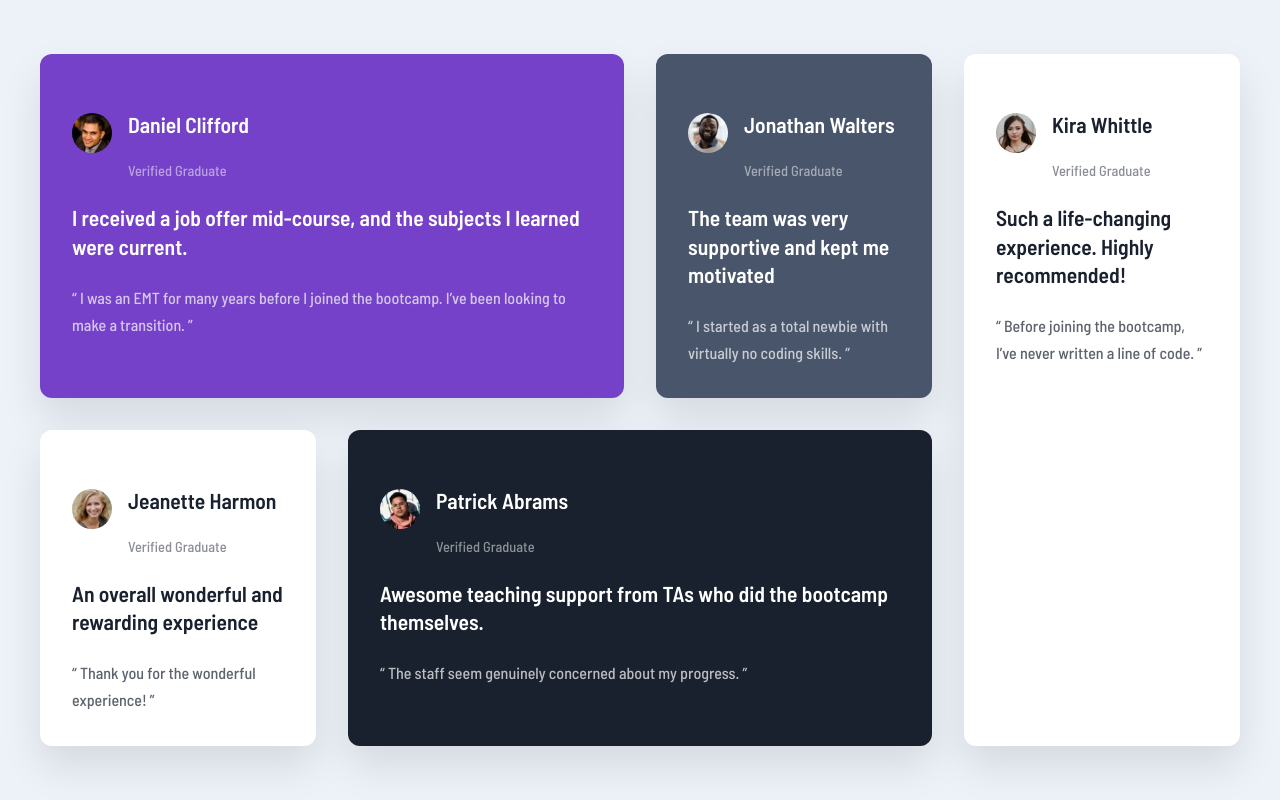
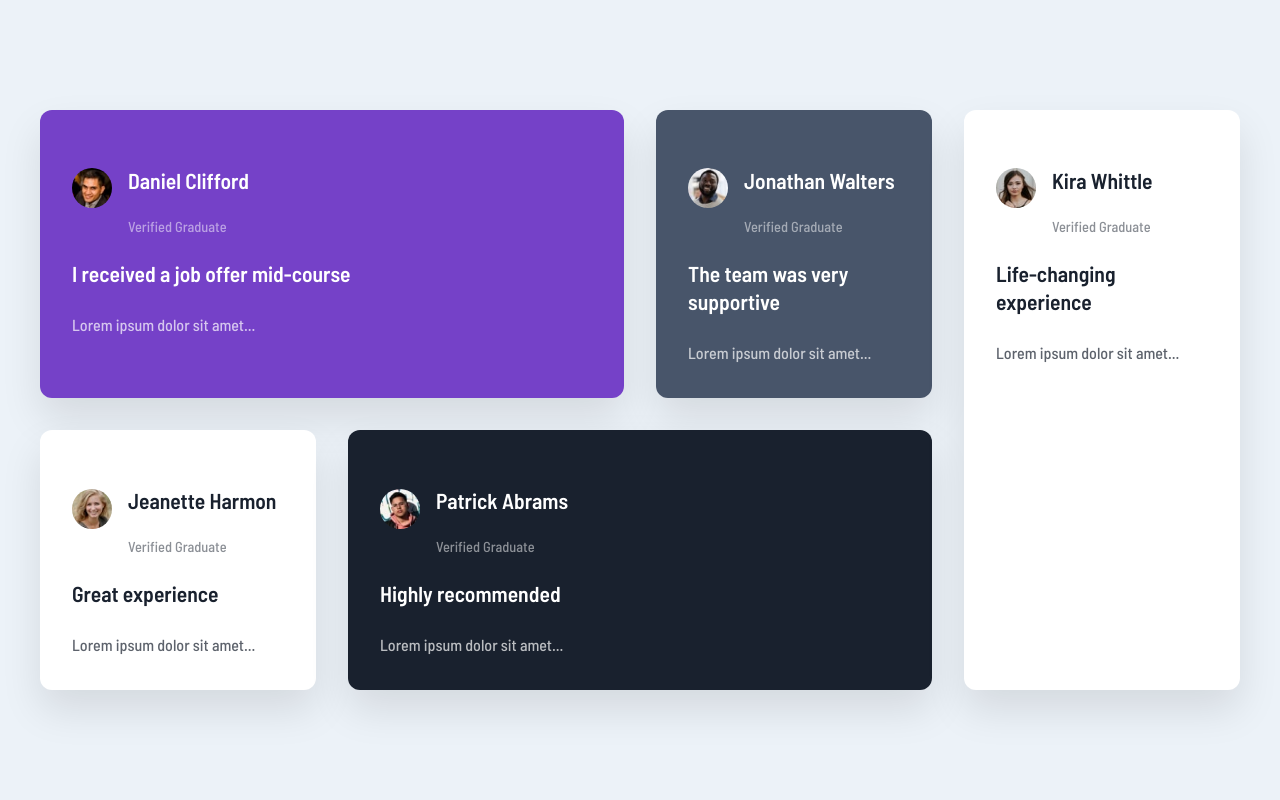
Before and after one commit to mikolaj702/Testimonials-grid-section, a plain HTML site: page index.html in a window 1280 px wide. Drawn offline with Linux system fonts and the light colour scheme.

Commit message:
index.html

```diff
--- a/index.html
+++ b/index.html
@@ -1,9 +1,8 @@
 <!DOCTYPE html>
 <html lang="en">
 <head>
-  <meta charset="UTF-8" />
-  <meta name="viewport" content="width=device-width, initial-scale=1.0" />
-
+  <meta charset="UTF-8">
+  <meta name="viewport" content="width=device-width, initial-scale=1.0">
   <title>Testimonials Grid Section</title>
 
   <link href="https://fonts.googleapis.com/css2?family=Barlow+Semi+Condensed:wght@500;600&display=swap" rel="stylesheet">
@@ -15,10 +14,8 @@
 
 <main class="grid-container">
 
-    <!-- H1 MUST BE INSIDE LANDMARK -->
-    <h1 class="sr-only">Testimonials Grid Section</h1>
+  <h1 class="sr-only">Testimonials grid section</h1>
 
-    <!-- CARD 1 -->
   <article class="card purple">
 
     <div class="user">
@@ -29,17 +26,12 @@
       </div>
     </div>
 
-      <h2>
-        I received a job offer mid-course, and the subjects I learned were current.
-      </h2>
+    <h2>I received a job offer mid-course</h2>
 
-      <p class="review">
-        “ I was an EMT for many years before I joined the bootcamp. I’ve been looking to make a transition. ”
-      </p>
+    <p class="review">Lorem ipsum dolor sit amet...</p>
 
   </article>
 
-    <!-- CARD 2 -->
   <article class="card gray">
 
     <div class="user">
@@ -50,17 +42,12 @@
       </div>
     </div>
 
-      <h2>
-        The team was very supportive and kept me motivated
-      </h2>
+    <h2>The team was very supportive</h2>
 
-      <p class="review">
-        “ I started as a total newbie with virtually no coding skills. ”
-      </p>
+    <p class="review">Lorem ipsum dolor sit amet...</p>
 
   </article>
 
-    <!-- CARD 3 -->
   <article class="card white">
 
     <div class="user">
@@ -71,17 +58,12 @@
       </div>
     </div>
 
-      <h2>
-        An overall wonderful and rewarding experience
-      </h2>
+    <h2>Great experience</h2>
 
-      <p class="review">
-        “ Thank you for the wonderful experience! ”
-      </p>
+    <p class="review">Lorem ipsum dolor sit amet...</p>
 
   </article>
 
-    <!-- CARD 4 -->
   <article class="card dark">
 
     <div class="user">
@@ -92,17 +74,12 @@
       </div>
     </div>
 
-      <h2>
-        Awesome teaching support from TAs who did the bootcamp themselves.
-      </h2>
+    <h2>Highly recommended</h2>
 
-      <p class="review">
-        “ The staff seem genuinely concerned about my progress. ”
-      </p>
+    <p class="review">Lorem ipsum dolor sit amet...</p>
 
   </article>
 
-    <!-- CARD 5 -->
   <article class="card white tall">
 
     <div class="user">
@@ -113,13 +90,9 @@
       </div>
     </div>
 
-      <h2>
-        Such a life-changing experience. Highly recommended!
-      </h2>
+    <h2>Life-changing experience</h2>
 
-      <p class="review">
-        “ Before joining the bootcamp, I’ve never written a line of code. ”
-      </p>
+    <p class="review">Lorem ipsum dolor sit amet...</p>
 
   </article>
 
```
Lines whose indentation alone changed are shown as unchanged.
